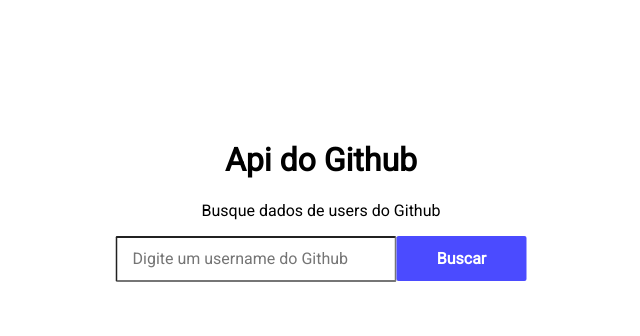
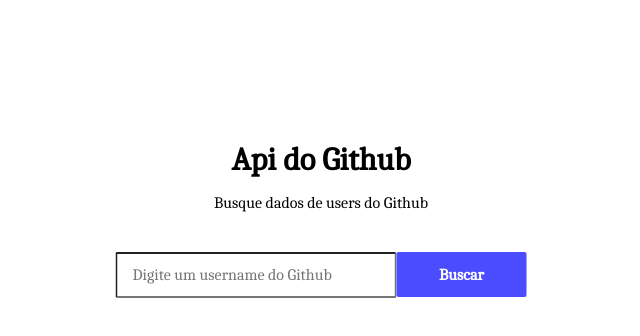
Before and after one commit to diegooppitz/github-api, a Vue app: page / in a window 1280 px wide. Shown: the top 336 px of the page, without its empty margins (319-959 px from the left). Built offline with nearby package versions, Linux system fonts and the light colour scheme.

Commit message:
Caladea Font

```diff
--- a/public/index.html
+++ b/public/index.html
@@ -5,8 +5,8 @@
     <meta name="viewport" content="width=device-width, initial-scale=1.0">
     <title>Api Github</title>
 
-    <!-- Roboto Font -->
-    <link href="https://fonts.googleapis.com/css?family=Roboto&display=swap" rel="stylesheet">
+    <!-- Caladea Font -->
+    <link href="https://fonts.googleapis.com/css?family=Caladea&display=swap" rel="stylesheet">
 
     <script src="https://unpkg.com/vue"></script>
     <script src="https://cdn.jsdelivr.net/npm/axios/dist/axios.min.js"></script>
@@ -24,7 +24,7 @@
 
 <style>
     * {
-        font-family: 'Roboto';
+        font-family: 'Caladea';
         list-style: none;
         text-decoration: none;
     }
--- a/src/components/Api.vue
+++ b/src/components/Api.vue
@@ -1,7 +1,7 @@
 <template>
   <div class="api">
     <h1>Api do Github</h1>
-    <p>Busque dados de users do Github</p>
+    <p class="searchText">Busque dados de users do Github</p>
     <input
       placeholder="Digite um username do Github"
       type="text"
@@ -144,6 +144,14 @@
 }
 
 // Search
+h1 {
+  margin-bottom: 5px;
+}
+
+.searchText {
+  margin-bottom: 40px;
+}
+
 input {
   width: 260px;
   height: 40px;
```
